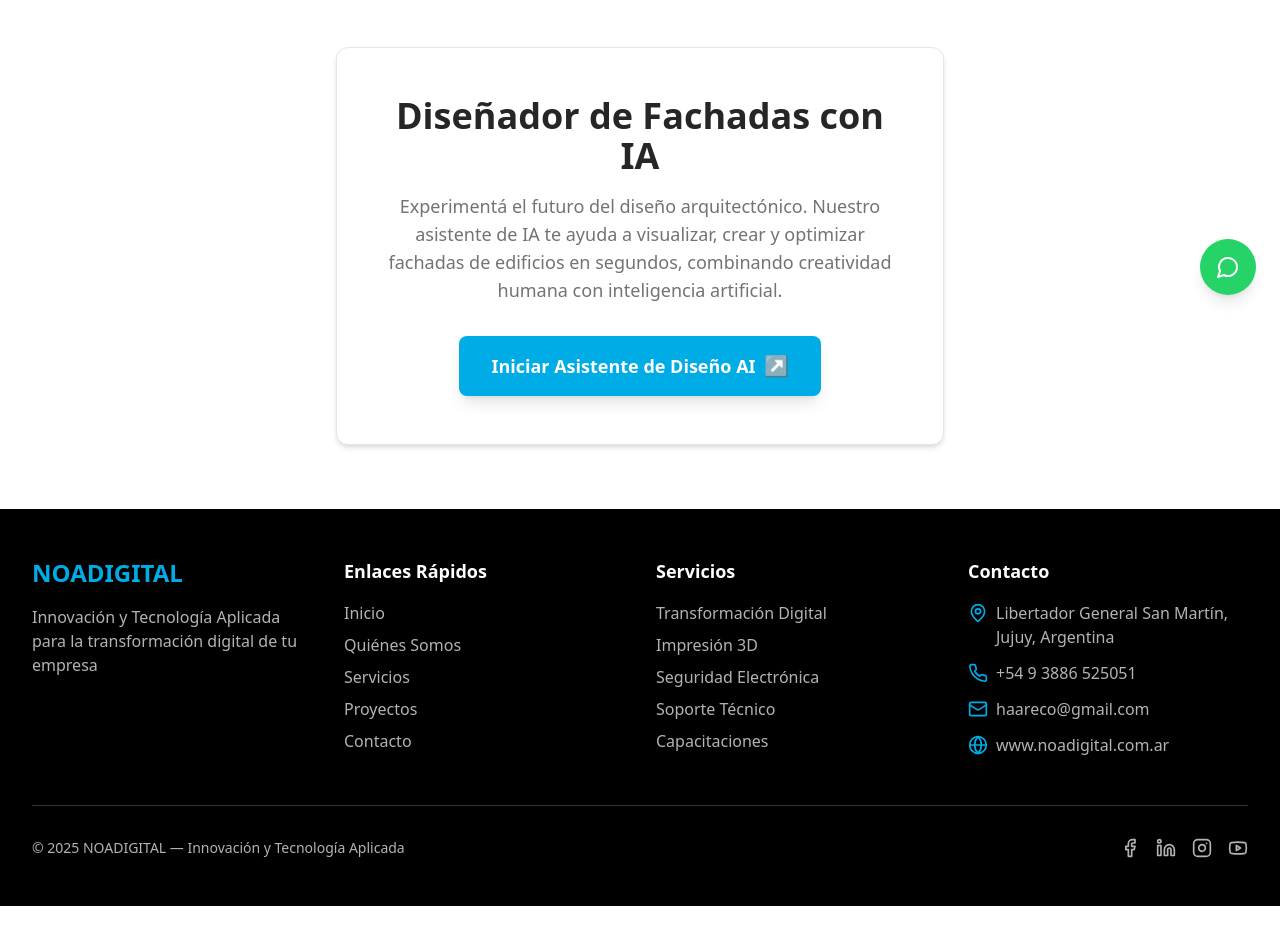
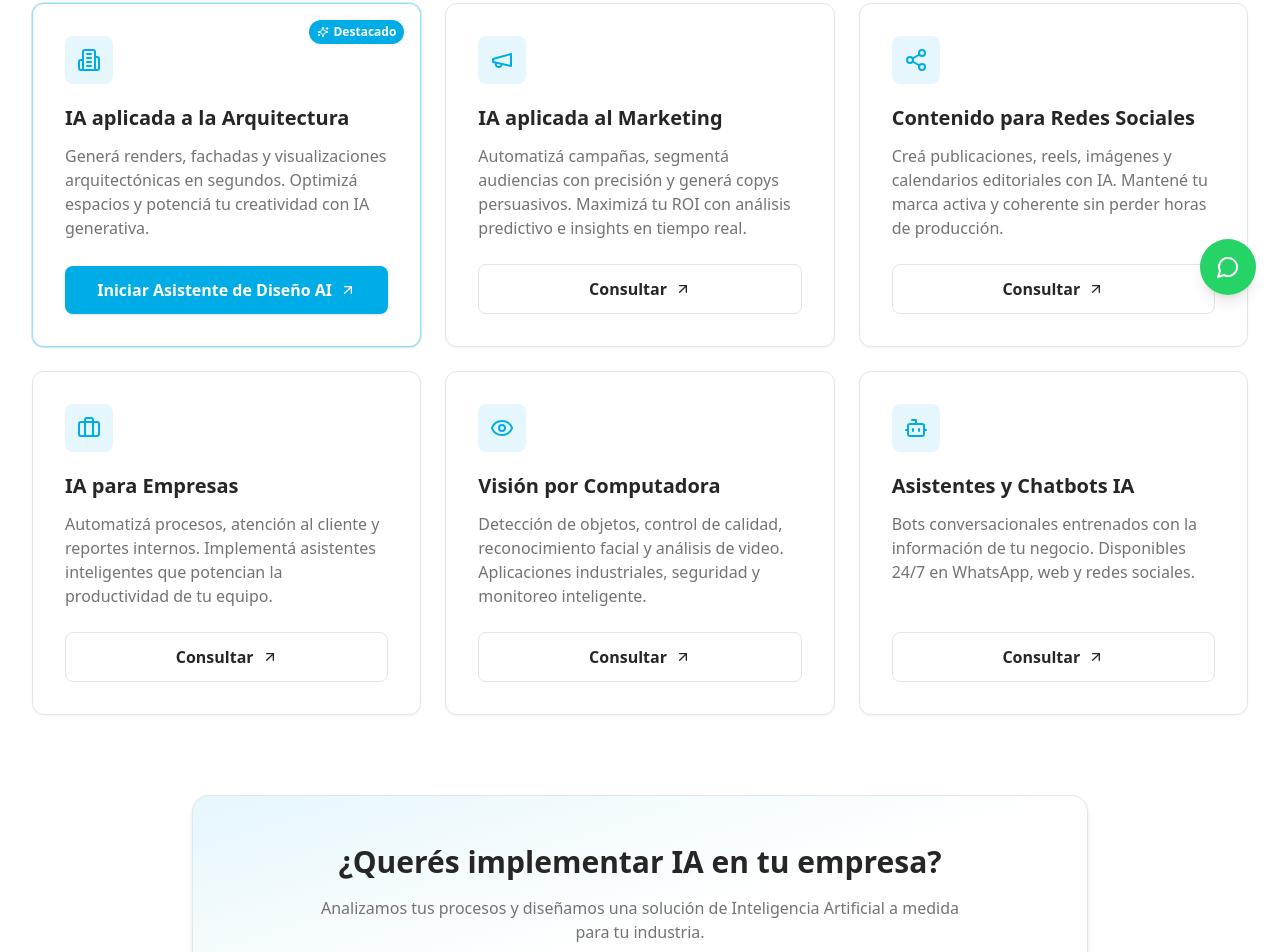
Before and after one commit to haareco-source/Noadigital, a React (Vite) app: page /ia-arquitectura in a window 1280 px wide. Shown: the part 481-1433 px from the top of the page. Before the commit the page ends 1387 px from the top, so only its background shows below. Built offline with nearby package versions, Linux system fonts and the light colour scheme; the HTML template or start-up script is replaced by a standard one.

Commit message:
Changes
Co-authored-by: haareco-source <245977811+haareco-source@users.noreply.github.com>

```diff
--- a/src/pages/IaArquitectura.tsx
+++ b/src/pages/IaArquitectura.tsx
@@ -1,9 +1,51 @@
-import { Sparkles } from "lucide-react";
+import { Sparkles, Building2, Megaphone, Share2, Eye, Bot, Briefcase, ArrowUpRight } from "lucide-react";
 import Header from "@/components/Header";
 import Footer from "@/components/Footer";
 import WhatsAppButton from "@/components/WhatsAppButton";
 
-const IaArquitectura = () => {
+const aiAreas = [
+  {
+    icon: Building2,
+    title: "IA aplicada a la Arquitectura",
+    description:
+      "Generá renders, fachadas y visualizaciones arquitectónicas en segundos. Optimizá espacios y potenciá tu creatividad con IA generativa.",
+    cta: "Iniciar Asistente de Diseño AI",
+    link: "https://opal.google/app/1xXhX3N6pcNSgefj65XZY2za5WeZHfaod",
+    featured: true,
+  },
+  {
+    icon: Megaphone,
+    title: "IA aplicada al Marketing",
+    description:
+      "Automatizá campañas, segmentá audiencias con precisión y generá copys persuasivos. Maximizá tu ROI con análisis predictivo e insights en tiempo real.",
+  },
+  {
+    icon: Share2,
+    title: "Contenido para Redes Sociales",
+    description:
+      "Creá publicaciones, reels, imágenes y calendarios editoriales con IA. Mantené tu marca activa y coherente sin perder horas de producción.",
+  },
+  {
+    icon: Briefcase,
+    title: "IA para Empresas",
+    description:
+      "Automatizá procesos, atención al cliente y reportes internos. Implementá asistentes inteligentes que potencian la productividad de tu equipo.",
+  },
+  {
+    icon: Eye,
+    title: "Visión por Computadora",
+    description:
+      "Detección de objetos, control de calidad, reconocimiento facial y análisis de video. Aplicaciones industriales, seguridad y monitoreo inteligente.",
+  },
+  {
+    icon: Bot,
+    title: "Asistentes y Chatbots IA",
+    description:
+      "Bots conversacionales entrenados con la información de tu negocio. Disponibles 24/7 en WhatsApp, web y redes sociales.",
+  },
+];
+
+const IaAplicada = () => {
   return (
     <div className="min-h-screen">
       <Header />
@@ -17,36 +59,81 @@ const IaArquitectura = () => {
               Inteligencia Artificial
             </div>
             <h1 className="text-4xl md:text-5xl lg:text-6xl font-bold mb-6">
-              IA aplicada a la Arquitectura
+              IA Aplicada
             </h1>
             <p className="text-lg text-muted-foreground">
-              Explorá el potencial de la inteligencia artificial para el diseño, la planificación y la visualización arquitectónica. Generá renders, optimizá espacios y potenciá tu creatividad con herramientas de última generación.
+              Soluciones de Inteligencia Artificial aplicadas a las áreas más demandadas de la actualidad: arquitectura, marketing, redes sociales, visión por computadora y mucho más. Potenciá tu negocio con tecnología de vanguardia.
             </p>
           </div>
         </div>
       </section>
 
-      {/* Presentation Card */}
-      <section className="py-12 md:py-16">
-        <div className="container max-w-2xl">
-          <div className="rounded-xl bg-card border border-border shadow-md overflow-hidden">
-            <div className="p-8 md:p-12 text-center">
-              <h2 className="text-3xl md:text-4xl font-bold mb-4">
-                Diseñador de Fachadas con IA
-              </h2>
-              <p className="text-muted-foreground text-lg mb-8 max-w-lg mx-auto">
-                Experimentá el futuro del diseño arquitectónico. Nuestro asistente de IA te ayuda a visualizar, crear y optimizar fachadas de edificios en segundos, combinando creatividad humana con inteligencia artificial.
-              </p>
-              <a
-                href="https://opal.google/app/1xXhX3N6pcNSgefj65XZY2za5WeZHfaod"
-                target="_blank"
-                rel="noopener noreferrer"
-                className="inline-flex items-center justify-center gap-2 bg-primary hover:bg-primary/90 text-primary-foreground font-semibold text-lg px-8 py-4 rounded-lg transition-colors shadow-lg hover:shadow-xl"
-              >
-                Iniciar Asistente de Diseño AI
-                <span className="text-xl">↗</span>
-              </a>
-            </div>
+      {/* Cards Grid */}
+      <section className="py-16 md:py-20">
+        <div className="container">
+          <div className="grid grid-cols-1 md:grid-cols-2 lg:grid-cols-3 gap-6">
+            {aiAreas.map((area) => {
+              const Icon = area.icon;
+              return (
+                <div
+                  key={area.title}
+                  className={`group relative rounded-xl border bg-card p-6 md:p-8 shadow-sm hover:shadow-xl transition-all duration-300 hover:-translate-y-1 flex flex-col ${
+                    area.featured ? "border-primary/40 ring-1 ring-primary/20" : "border-border"
+                  }`}
+                >
+                  {area.featured && (
+                    <span className="absolute top-4 right-4 inline-flex items-center gap-1 bg-primary text-primary-foreground text-xs font-semibold px-2 py-1 rounded-full">
+                      <Sparkles className="w-3 h-3" /> Destacado
+                    </span>
+                  )}
+                  <div className="w-12 h-12 rounded-lg bg-primary/10 flex items-center justify-center mb-5 group-hover:bg-primary/20 transition-colors">
+                    <Icon className="w-6 h-6 text-primary" />
+                  </div>
+                  <h3 className="text-xl font-bold mb-3">{area.title}</h3>
+                  <p className="text-muted-foreground mb-6 flex-1">{area.description}</p>
+                  {area.link ? (
+                    <a
+                      href={area.link}
+                      target="_blank"
+                      rel="noopener noreferrer"
+                      className="inline-flex items-center justify-center gap-2 bg-primary hover:bg-primary/90 text-primary-foreground font-semibold px-5 py-3 rounded-lg transition-colors shadow"
+                    >
+                      {area.cta}
+                      <ArrowUpRight className="w-4 h-4" />
+                    </a>
+                  ) : (
+                    <a
+                      href="#contacto"
+                      className="inline-flex items-center justify-center gap-2 border border-border hover:border-primary hover:text-primary font-semibold px-5 py-3 rounded-lg transition-colors"
+                    >
+                      Consultar
+                      <ArrowUpRight className="w-4 h-4" />
+                    </a>
+                  )}
+                </div>
+              );
+            })}
+          </div>
+        </div>
+      </section>
+
+      {/* CTA final */}
+      <section className="pb-20">
+        <div className="container">
+          <div className="max-w-4xl mx-auto rounded-2xl bg-gradient-to-br from-primary/10 via-card to-card border border-border p-8 md:p-12 text-center shadow-md">
+            <h2 className="text-2xl md:text-3xl font-bold mb-4">
+              ¿Querés implementar IA en tu empresa?
+            </h2>
+            <p className="text-muted-foreground mb-6 max-w-2xl mx-auto">
+              Analizamos tus procesos y diseñamos una solución de Inteligencia Artificial a medida para tu industria.
+            </p>
+            <a
+              href="/#contacto"
+              className="inline-flex items-center gap-2 bg-primary hover:bg-primary/90 text-primary-foreground font-semibold px-8 py-4 rounded-lg transition-colors shadow-lg"
+            >
+              Hablemos de tu proyecto
+              <ArrowUpRight className="w-5 h-5" />
+            </a>
           </div>
         </div>
       </section>
@@ -57,4 +144,4 @@ const IaArquitectura = () => {
   );
 };
 
-export default IaArquitectura;
+export default IaAplicada;
```
